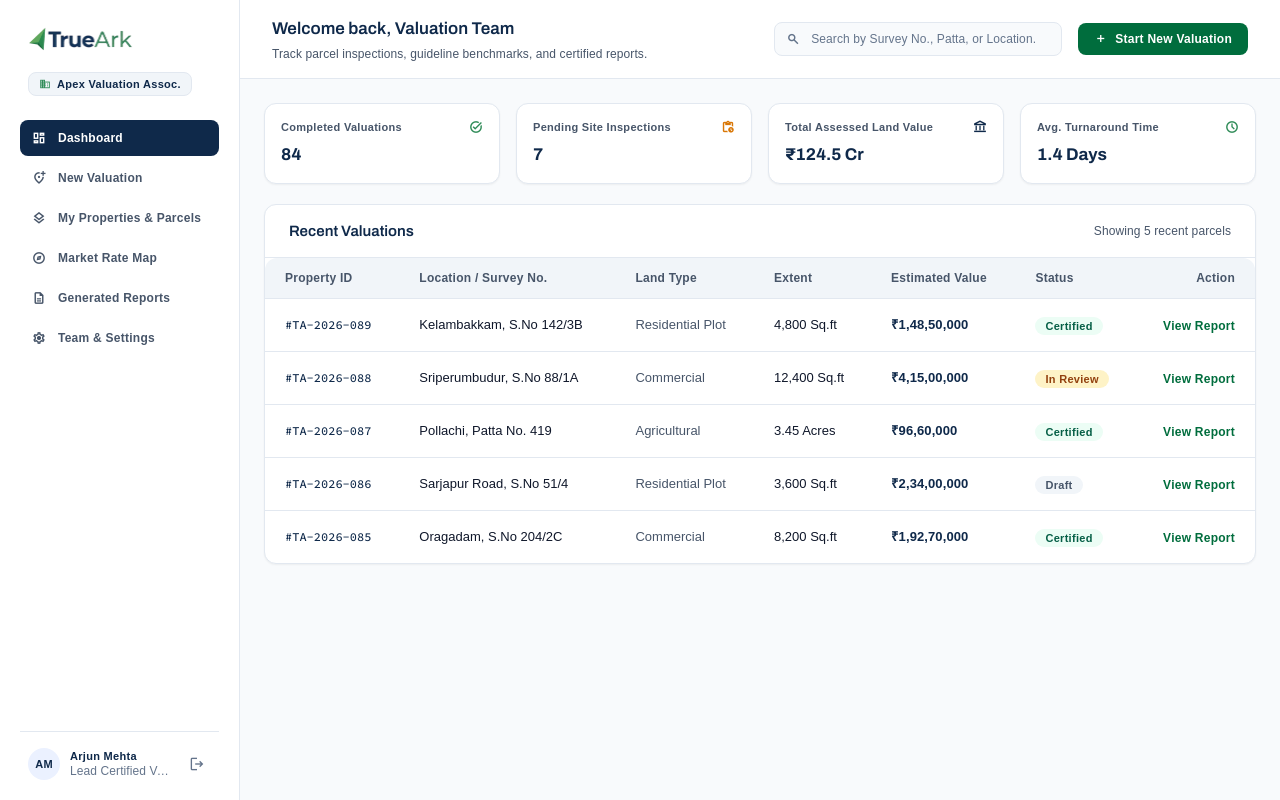
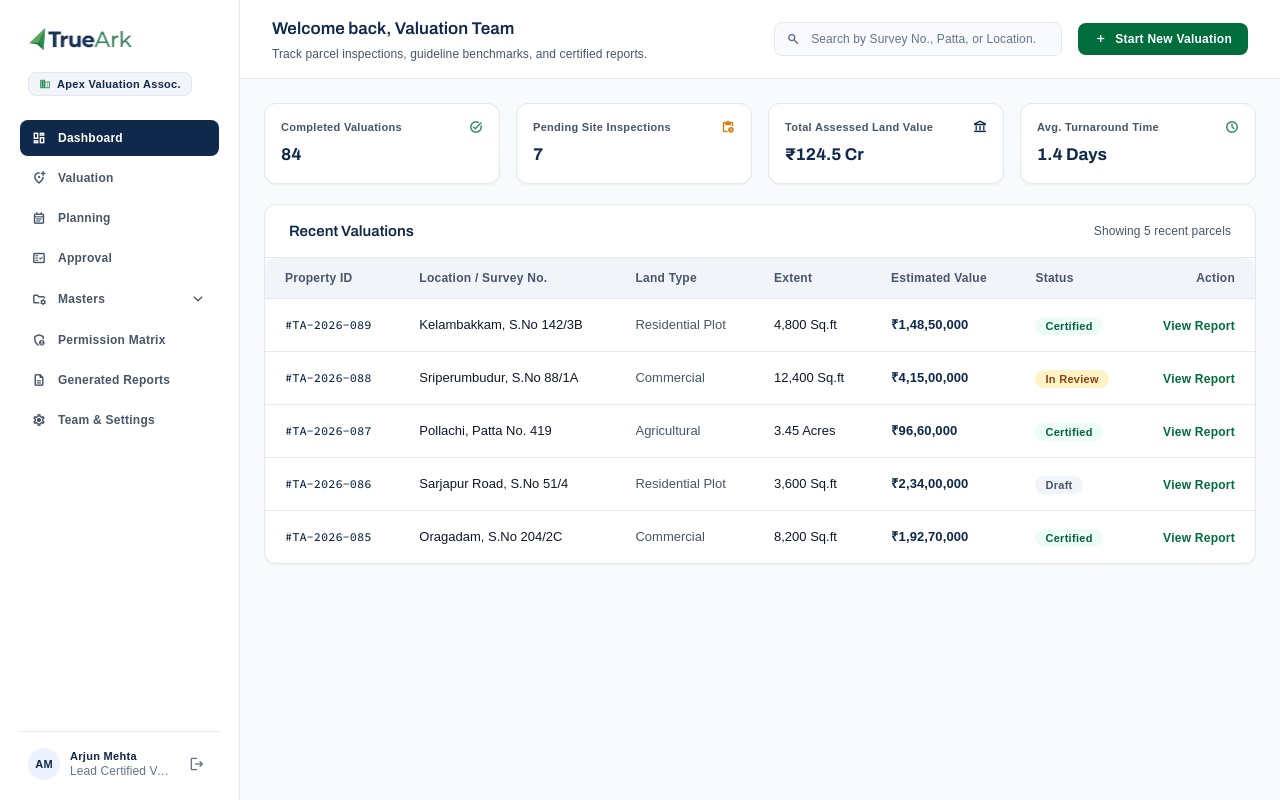
Before and after one commit to sanjaygac/True-ark-project, a React (Vite) app in the folder frontend/: page /company-admin in a window 1280 px wide. Built offline with nearby package versions, Linux system fonts and the light colour scheme; a web font is replaced by a local one.

Commit message:
Update Company Admin sidebar menus with Valuation, Planning, Approval, collapsible Masters, and Permission Matrix

```diff
--- a/frontend/src/App.jsx
+++ b/frontend/src/App.jsx
@@ -42,6 +42,7 @@ export default function App() {
         {/* Company Admin (Tenant) routes - strictly isolated from SaaS Product Admin */}
         <Route path="/company-admin" element={<CompanyAdminDashboardPage />} />
         <Route path="/company-admin/dashboard" element={<Navigate to="/company-admin" replace />} />
+        <Route path="/company-admin/new-valuation" element={<Navigate to="/company-admin/valuation" replace />} />
         <Route path="/company-admin/reports" element={<CompanyReportViewPage />} />
         <Route path="/company-admin/reports/:id" element={<CompanyReportViewPage />} />
         <Route path="/company-admin/*" element={<CompanyAdminUnderDevPage />} />
--- a/frontend/src/components/company-admin/CompanyAdminSidebar.jsx
+++ b/frontend/src/components/company-admin/CompanyAdminSidebar.jsx
@@ -1,16 +1,43 @@
-import React from 'react';
-import { NavLink, Link } from 'react-router-dom';
+import React, { useState, useEffect } from 'react';
+import { NavLink, Link, useLocation } from 'react-router-dom';
 
-const navItems = [
+const primaryNavItems = [
   { label: 'Dashboard', icon: 'dashboard', to: '/company-admin' },
-  { label: 'New Valuation', icon: 'add_location_alt', to: '/company-admin/new-valuation' },
-  { label: 'My Properties & Parcels', icon: 'layers', to: '/company-admin/parcels' },
-  { label: 'Market Rate Map', icon: 'explore', to: '/company-admin/market-map' },
+  { label: 'Valuation', icon: 'add_location_alt', to: '/company-admin/valuation' },
+  { label: 'Planning', icon: 'event_note', to: '/company-admin/planning' },
+  { label: 'Approval', icon: 'fact_check', to: '/company-admin/approval' },
+];
+
+const masterSubItems = [
+  { label: 'Property Master', icon: 'home_work', to: '/company-admin/masters/property' },
+  { label: 'Branch Master', icon: 'account_tree', to: '/company-admin/masters/branch' },
+  { label: 'Client Master', icon: 'groups', to: '/company-admin/masters/client' },
+];
+
+const secondaryNavItems = [
+  { label: 'Permission Matrix', icon: 'admin_panel_settings', to: '/company-admin/permission-matrix' },
   { label: 'Generated Reports', icon: 'description', to: '/company-admin/reports' },
   { label: 'Team & Settings', icon: 'settings', to: '/company-admin/settings' },
 ];
 
 export default function CompanyAdminSidebar({ isOpen, onClose }) {
+  const location = useLocation();
+  const isMastersActive = location.pathname.startsWith('/company-admin/masters');
+  const [mastersOpen, setMastersOpen] = useState(isMastersActive);
+
+  useEffect(() => {
+    if (isMastersActive) {
+      setMastersOpen(true);
+    }
+  }, [isMastersActive]);
+
+  const navLinkClass = ({ isActive }) =>
+    `flex items-center gap-3 px-3 py-2.5 rounded font-label text-label-md transition-colors duration-state-change ${
+      isActive
+        ? 'bg-primary text-on-primary'
+        : 'text-on-surface-variant hover:bg-surface-container-low hover:text-primary'
+    }`;
+
   return (
     <>
       {/* Mobile Backdrop Overlay */}
@@ -68,19 +95,80 @@ export default function CompanyAdminSidebar({ isOpen, onClose }) {
 
           {/* Navigation Links */}
           <nav aria-label="User Portal Navigation" className="flex flex-col gap-1">
-            {navItems.map((item) => (
+            {primaryNavItems.map((item) => (
               <NavLink
                 key={item.label}
                 to={item.to}
                 end={item.to === '/company-admin'}
                 onClick={onClose}
+                className={navLinkClass}
+              >
+                <span className="material-symbols-outlined text-title-md" aria-hidden="true">
+                  {item.icon}
+                </span>
+                <span>{item.label}</span>
+              </NavLink>
+            ))}
+
+            {/* Masters Collapsible Menu */}
+            <div className="flex flex-col">
+              <button
+                type="button"
+                onClick={() => setMastersOpen((prev) => !prev)}
+                aria-expanded={mastersOpen}
+                className={`w-full flex items-center justify-between gap-2 px-3 py-2.5 rounded font-label text-label-md transition-colors duration-state-change ${
+                  isMastersActive
+                    ? 'bg-primary-container text-primary font-semibold'
+                    : 'text-on-surface-variant hover:bg-surface-container-low hover:text-primary'
+                }`}
+              >
+                <span className="flex items-center gap-3">
+                  <span className="material-symbols-outlined text-title-md" aria-hidden="true">
+                    folder_managed
+                  </span>
+                  <span>Masters</span>
+                </span>
+                <span
+                  className={`material-symbols-outlined text-[18px] transition-transform duration-state-change ${
+                    mastersOpen ? 'rotate-180' : ''
+                  }`}
+                  aria-hidden="true"
+                >
+                  expand_more
+                </span>
+              </button>
+
+              {mastersOpen && (
+                <div className="mt-1 ml-3 pl-3 border-l border-outline-variant flex flex-col gap-1">
+                  {masterSubItems.map((sub) => (
+                    <NavLink
+                      key={sub.label}
+                      to={sub.to}
+                      onClick={onClose}
                       className={({ isActive }) =>
-                  `flex items-center gap-3 px-3 py-2.5 rounded font-label text-label-md transition-colors duration-state-change ${
+                        `flex items-center gap-2.5 px-2.5 py-2 rounded font-label text-label-md transition-colors duration-state-change ${
                           isActive
                             ? 'bg-primary text-on-primary'
                             : 'text-on-surface-variant hover:bg-surface-container-low hover:text-primary'
                         }`
                       }
+                    >
+                      <span className="material-symbols-outlined text-[17px]" aria-hidden="true">
+                        {sub.icon}
+                      </span>
+                      <span>{sub.label}</span>
+                    </NavLink>
+                  ))}
+                </div>
+              )}
+            </div>
+
+            {secondaryNavItems.map((item) => (
+              <NavLink
+                key={item.label}
+                to={item.to}
+                onClick={onClose}
+                className={navLinkClass}
               >
                 <span className="material-symbols-outlined text-title-md" aria-hidden="true">
                   {item.icon}
```
Lines whose indentation alone changed are shown as unchanged.
